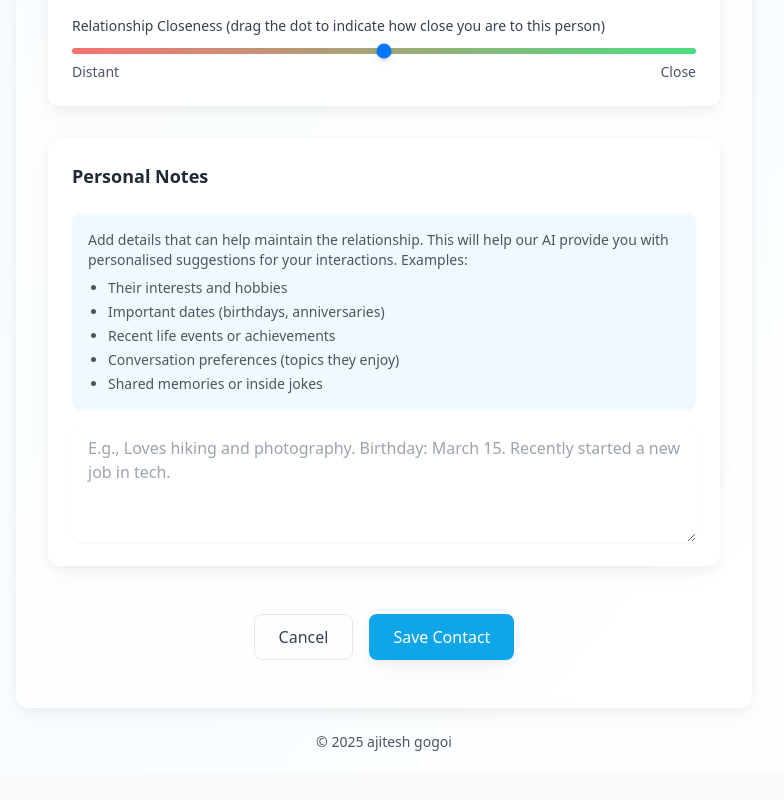
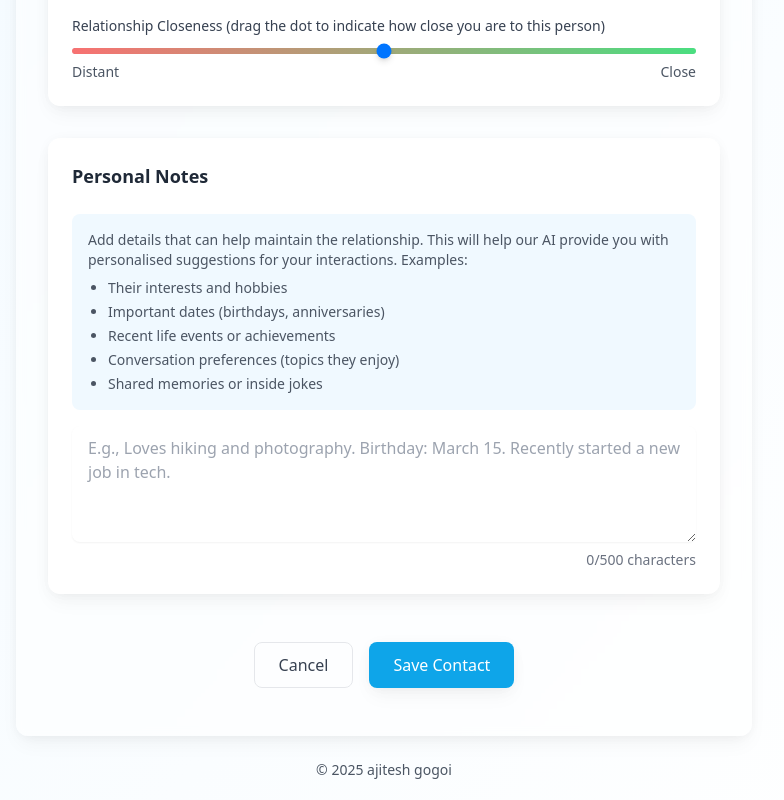
Before and after one commit to ajiteshgogoi/touchbase, a React (Vite) app: page /contacts/new in a window 1280 px wide. Shown: the part 758-1558 px from the top of the page, without its empty margins (256-1040 px from the left). Before the commit the page ends 1530 px from the top, so only its background shows below. Built offline with nearby package versions, Linux system fonts and the light colour scheme; no server answers; the database is empty; sample sign-in values are in the browser's storage.

Commit message:
Add 500 char limit to notes fields

```diff
--- a/src/components/contacts/ContactForm.tsx
+++ b/src/components/contacts/ContactForm.tsx
@@ -368,14 +368,22 @@ export const ContactForm = () => {
               <li>Shared memories or inside jokes</li>
             </ul>
           </div>
+          <div>
             <textarea
               id="notes"
               rows={4}
               value={formData.notes}
-            onChange={(e) => setFormData({ ...formData, notes: e.target.value })}
+              onChange={(e) => setFormData({ ...formData, notes: e.target.value.slice(0, 500) })}
+              maxLength={500}
               className="mt-1 block w-full rounded-lg border-gray-200 px-4 py-2.5 focus:border-primary-400 focus:ring-primary-400 shadow-sm hover:border-gray-300 transition-colors"
               placeholder="E.g., Loves hiking and photography. Birthday: March 15. Recently started a new job in tech."
             />
+            <div className="mt-2 flex justify-end">
+              <span className="text-sm text-gray-500">
+                {formData.notes.length}/500 characters
+              </span>
+            </div>
+          </div>
         </div>
       </div>
 
--- a/src/components/contacts/QuickInteraction.tsx
+++ b/src/components/contacts/QuickInteraction.tsx
@@ -251,13 +251,21 @@ export const QuickInteraction = ({
                     <label className="block text-sm font-medium text-gray-700">
                       Notes (optional)
                     </label>
+                    <div>
                       <textarea
                         value={notes}
-                      onChange={(e) => setNotes(e.target.value)}
+                        onChange={(e) => setNotes(e.target.value.slice(0, 500))}
                         placeholder="Add any notes about the interaction..."
+                        maxLength={500}
                         className="w-full px-4 py-2 border border-gray-200 rounded-lg focus:border-primary-400 focus:ring-primary-400"
                         rows={3}
                       />
+                      <div className="mt-2 flex justify-end">
+                        <span className="text-sm text-gray-500">
+                          {notes.length}/500 characters
+                        </span>
+                      </div>
+                    </div>
                   </div>
 
                   <div className="space-y-2">
```
Lines whose indentation alone changed are shown as unchanged.
